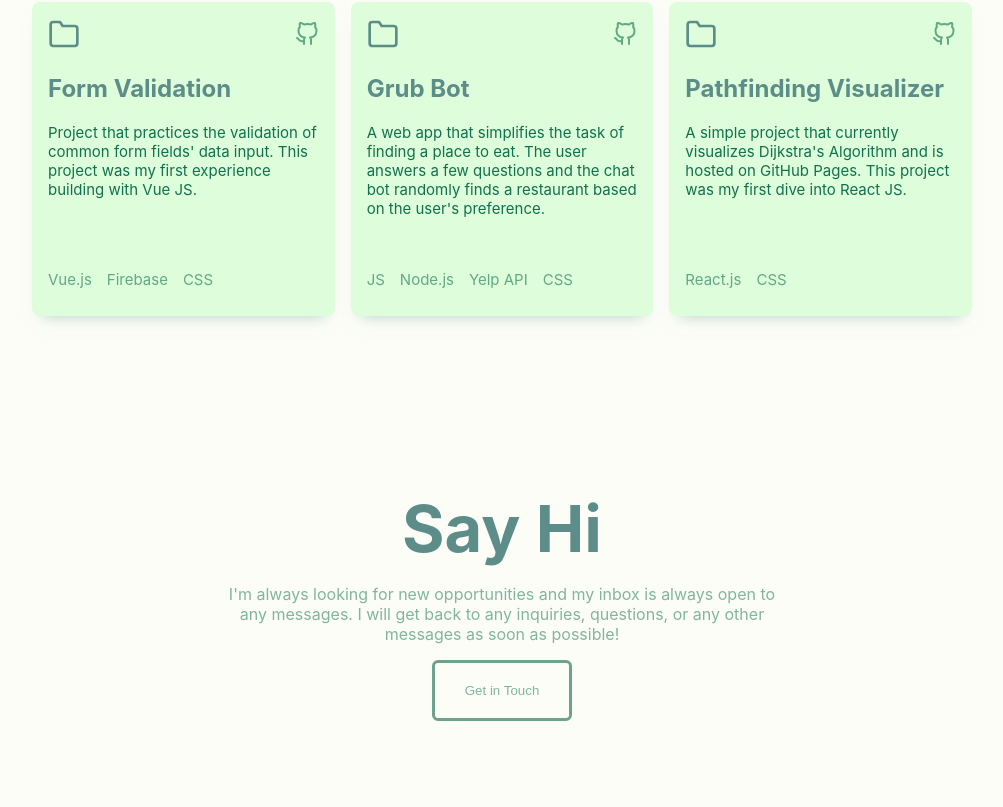
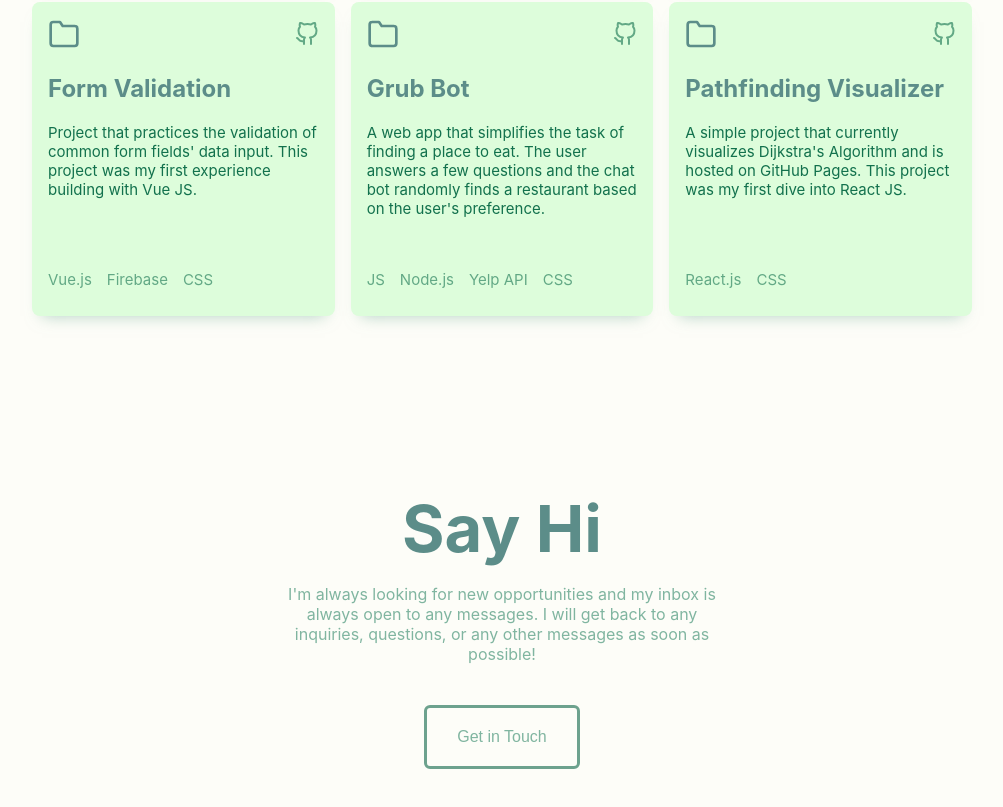
Before and after one commit to jackiewong99/portfolio_v2, a React (Create React App) app: page / in a window 1280 px wide. Shown: the part 2261-3068 px from the top of the page, without its empty margins (138-1141 px from the left). Built offline with nearby package versions, Linux system fonts and the light colour scheme.

Commit message:
Update Contact styling.
- Add button animations.
- Update button font size and margin-top.
- Add padding to text.

```diff
--- a/src/Components/Contact/Contact.module.css
+++ b/src/Components/Contact/Contact.module.css
@@ -1,6 +1,7 @@
 .contact {
   --primary-color: #5c8d89;
   --secondary-color: #80b5a0;
+  --text-font-size: calc(11px + 0.390625vw);
   max-width: 550px;
   min-height: 50vh;
   padding: 100px 0;
@@ -24,8 +25,9 @@
 }
 
 .contactText {
-  font-size: calc(11px + 0.390625vw);
+  font-size: var(--text-font-size);
   text-align: center;
+  padding: 0 3rem;
 }
 
 .contactBtn {
@@ -33,6 +35,19 @@
   border: 3px solid #6da28e;
   border-radius: 6px;
   outline: none;
+  font-size: var(--text-font-size);
+  margin-top: 25px;
   padding: 20px 30px;
   cursor: pointer;
+  transition: all 0.2s ease-in;
 }
+
+.contactBtn:hover {
+  background-color: rgba(236, 236, 211, 0.6);
+  opacity: 0.6;
+}
+
+.contactBtn:active {
+  background-color: rgba(236, 236, 211, 0.3);
+  opacity: 0.3;
+}
```
